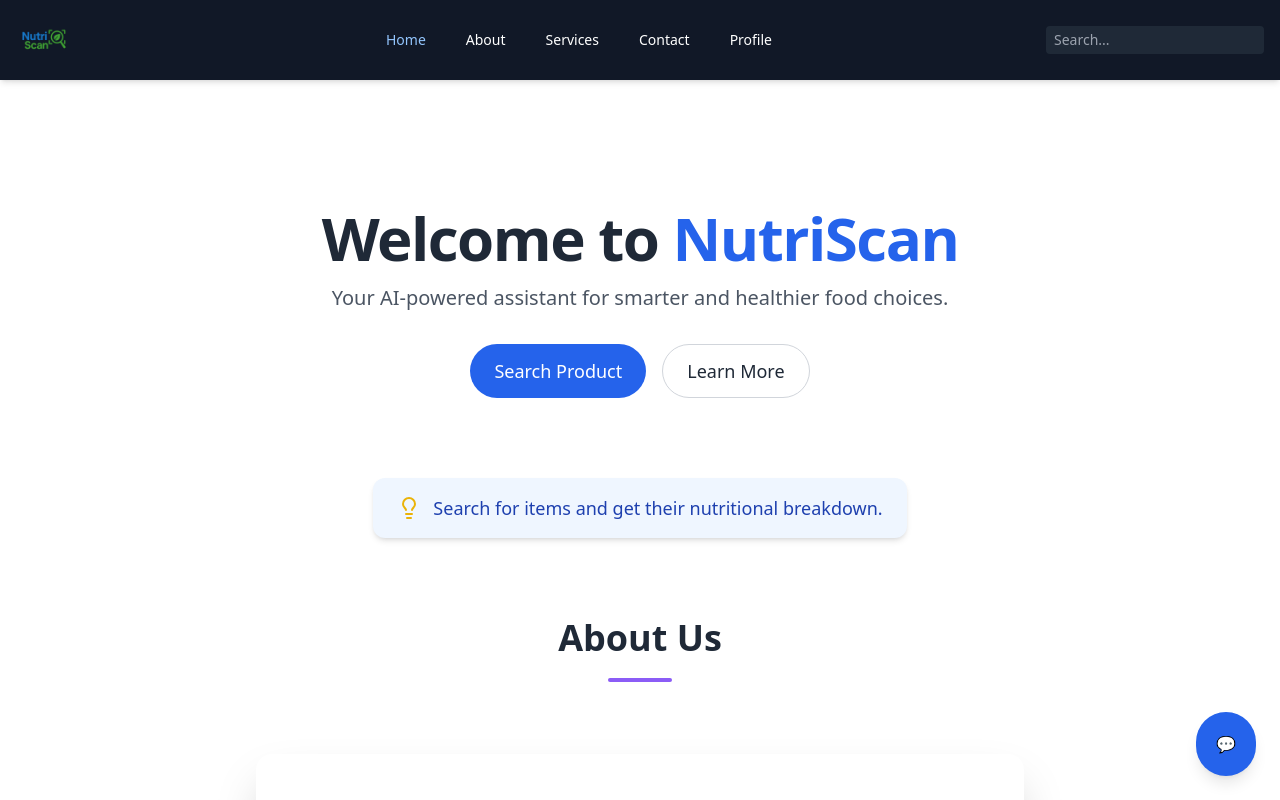
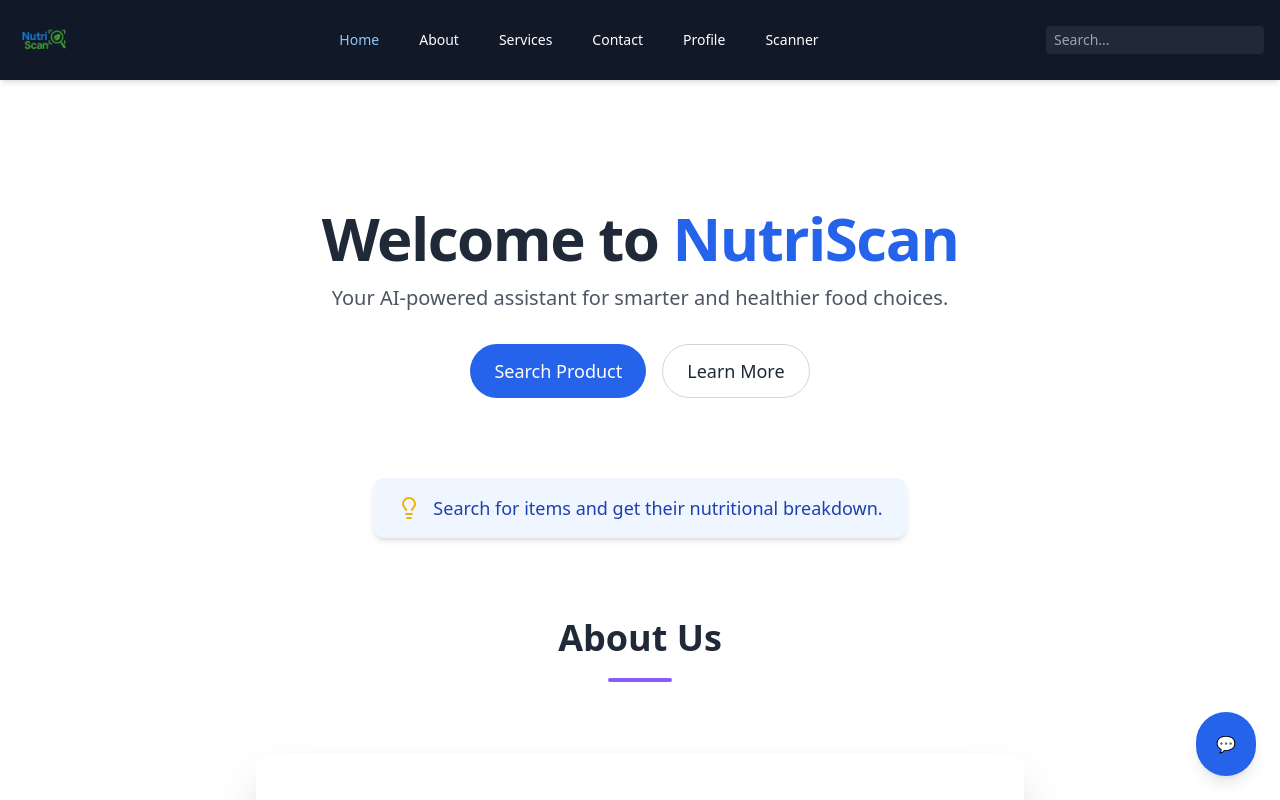
Before and after one commit to adityakesarwani10/NutriScan, a React (Vite) app: page / in a window 1280 px wide. Shown: the top 800 px of the page. Built offline with nearby package versions, Linux system fonts and the light colour scheme.

Commit message:
Update Scanner

```diff
--- a/src/App.jsx
+++ b/src/App.jsx
@@ -17,9 +17,6 @@
                 <Footer />
             </div>
         </>
-        // <Header searchText={searchText} />
-        // <Outlet context={{ setSearchText }}/>
-        // <Footer />
     )
 }
 
--- a/src/Component/BarcodeScanner/BarcodeScanner.jsx
+++ b/src/Component/BarcodeScanner/BarcodeScanner.jsx
@@ -10,18 +10,18 @@
 
         if (scannerRef.current) {
             const maxAttempts = 50;
-            let errorLogged = false; // Add this to avoid overlogging.
+            let errorLogged = false;
 
             codeReader.decodeFromVideoDevice(undefined, scannerRef.current, (result, err) => {
                 if (result) {
                     console.log("Scanned Code:", result.text);
                     setBarcode(result.text);
-                    codeReader.reset(); // stop after success
-                    errorLogged = false; // Reset the errorLogged flag.
+                    codeReader.reset();
+                    errorLogged = false;
                 }
 
                 if (err && err.name !== 'NotFoundException') {
-                  // Only log if error hasn't already been logged.
+
                   if (!errorLogged) {
                       console.error("Scan Error:", err.message);
                       errorLogged = true;
@@ -31,12 +31,12 @@
                 if (err && ++attempts >= maxAttempts) {
                     codeReader.reset();
                     setBarcode("Couldn't detect barcode. Please try again.");
-                    errorLogged = false; // Reset the errorLogged flag.
+                    errorLogged = false;
                 }
             });
 
         return () => {
-            codeReader.reset(); // Cleanup on unmount
+            codeReader.reset();
         };
     }
     }, []);
--- a/src/Component/Header/Header.jsx
+++ b/src/Component/Header/Header.jsx
@@ -63,6 +63,13 @@
             }
         >
             Profile
+        </NavLink>
+        <NavLink to="/Scanner"
+            className={({isActive}) =>
+                `${isActive? "text-blue-300" : "text-white"} hover:text-blue-300`
+            }
+        >
+            Scanner
         </NavLink>
         </nav>
 
--- a/src/main.jsx
+++ b/src/main.jsx
@@ -20,7 +20,6 @@
   createRoutesFromElements
 } from 'react-router-dom';
 
-
 const router = createBrowserRouter(
   createRoutesFromElements(
     <Route path='/' element={<App />}>
@@ -30,7 +29,7 @@
       <Route path='/Services' element={<Service />} />
       <Route path='/Profile' element={<Profile />} />
       <Route path='/NutritionSearch' element={<NutritionSearch />} />
-      <Route path="/Scanner" element={<BarcodeScanner />} />
+      <Route path="/Scanner" element={<BarcodeScanner />}/>
     </Route>
   )
 )
```
